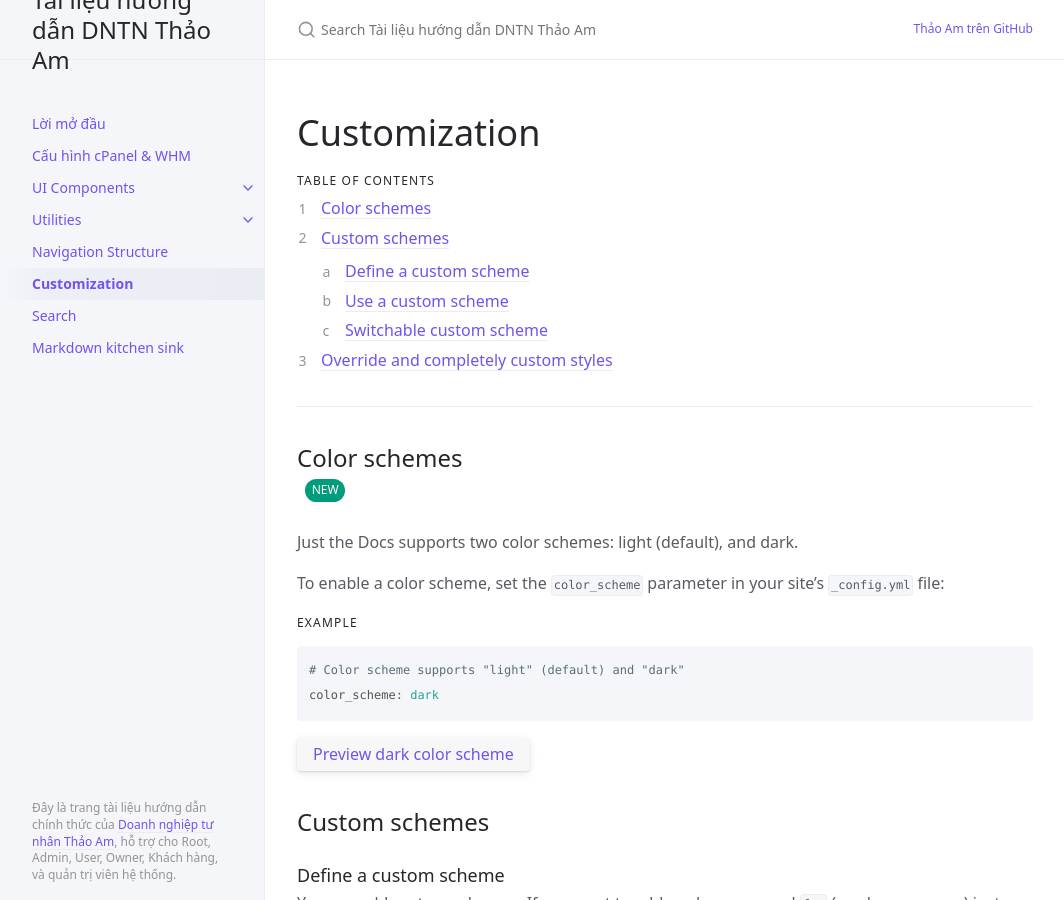
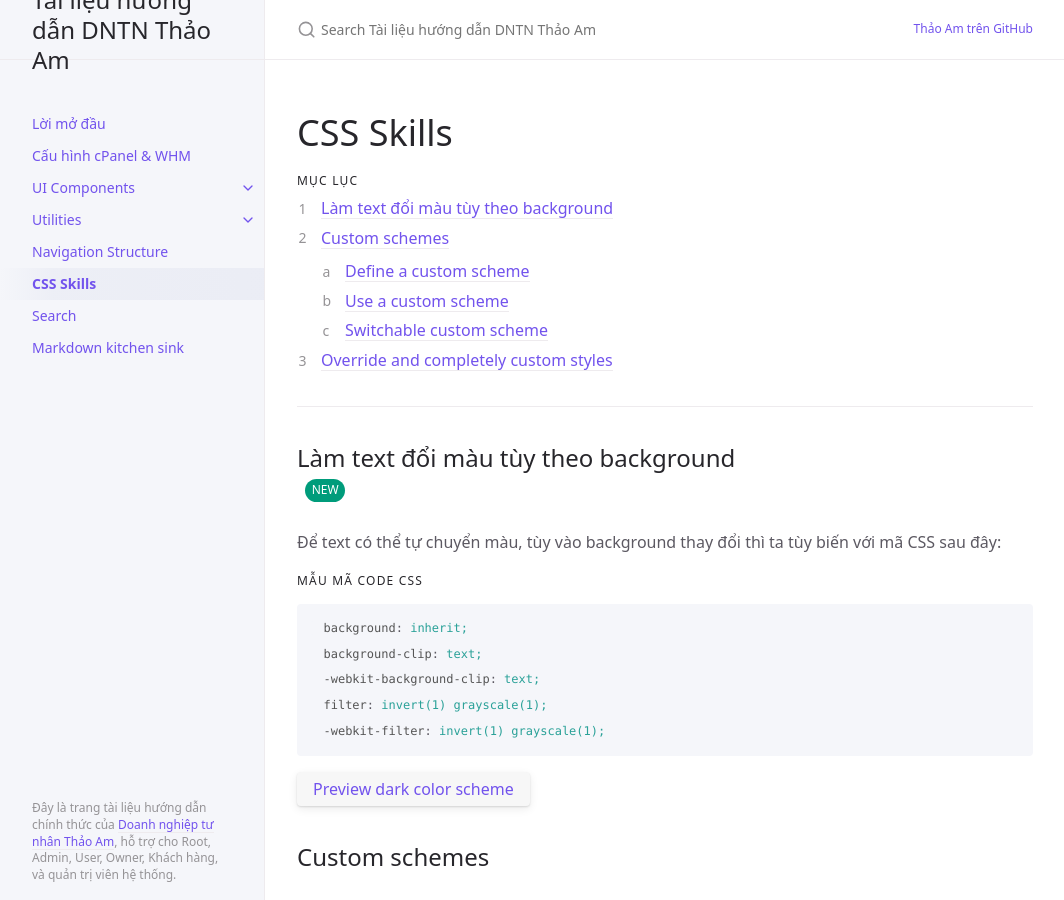
Before and after one commit to thaoam/documents, a Jekyll site: the page built from docs/customization.md, in a window 1280 px wide and 900 px high. Shown: the whole window, without its empty margins (107-1171 px from the left). Built offline with Jekyll 4.4.1, drawn with Linux system fonts in a browser that asks for light colours.

Commit message:
Update customization.md

````diff
--- a/docs/customization.md
+++ b/docs/customization.md
@@ -1,13 +1,13 @@
 ---
 layout: default
-title: Customization
+title: CSS Skills
 nav_order: 6
 ---
 
-# Customization
+# CSS Skills
 {: .no_toc }
 
-## Table of contents
+## Mục lục
 {: .no_toc .text-delta }
 
 1. TOC
@@ -15,23 +15,24 @@ nav_order: 6
 
 ---
 
-## Color schemes
+## Làm text đổi màu tùy theo background
 
 {: .d-inline-block }
 
 New
 {: .label .label-green }
 
-Just the Docs supports two color schemes: light (default), and dark.
+Để text có thể tự chuyển màu, tùy vào background thay đổi thì ta tùy biến với mã CSS sau đây:
 
-To enable a color scheme, set the `color_scheme` parameter in your site's `_config.yml` file:
-
-#### Example
+#### Mẫu mã code CSS
 {: .no_toc }
 
 ```yaml
-# Color scheme supports "light" (default) and "dark"
-color_scheme: dark
+  background: inherit;
+  background-clip: text;
+  -webkit-background-clip: text;
+  filter: invert(1) grayscale(1);
+  -webkit-filter: invert(1) grayscale(1);
 ```
 
 <button class="btn js-toggle-dark-mode">Preview dark color scheme</button>
````
